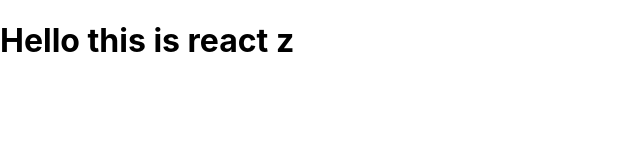
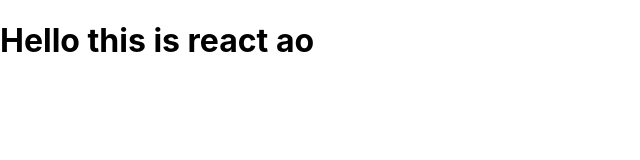
Before and after one commit to osamaimran25/react-app, a React (Create React App) app: page / in a window 1280 px wide. Shown: the top 160 px of the page, without its empty margins (0-640 px from the left). Built offline with nearby package versions, Linux system fonts and the light colour scheme.

Commit message:
second commit

```diff
--- a/src/App.js
+++ b/src/App.js
@@ -8,7 +8,7 @@ function App() {
       {/* <header >
         Hello All
         </header> */}
-    <h1>Hello this is react z </h1>
+    <h1>Hello this is react ao </h1>
     </div>
   );
 }
```
